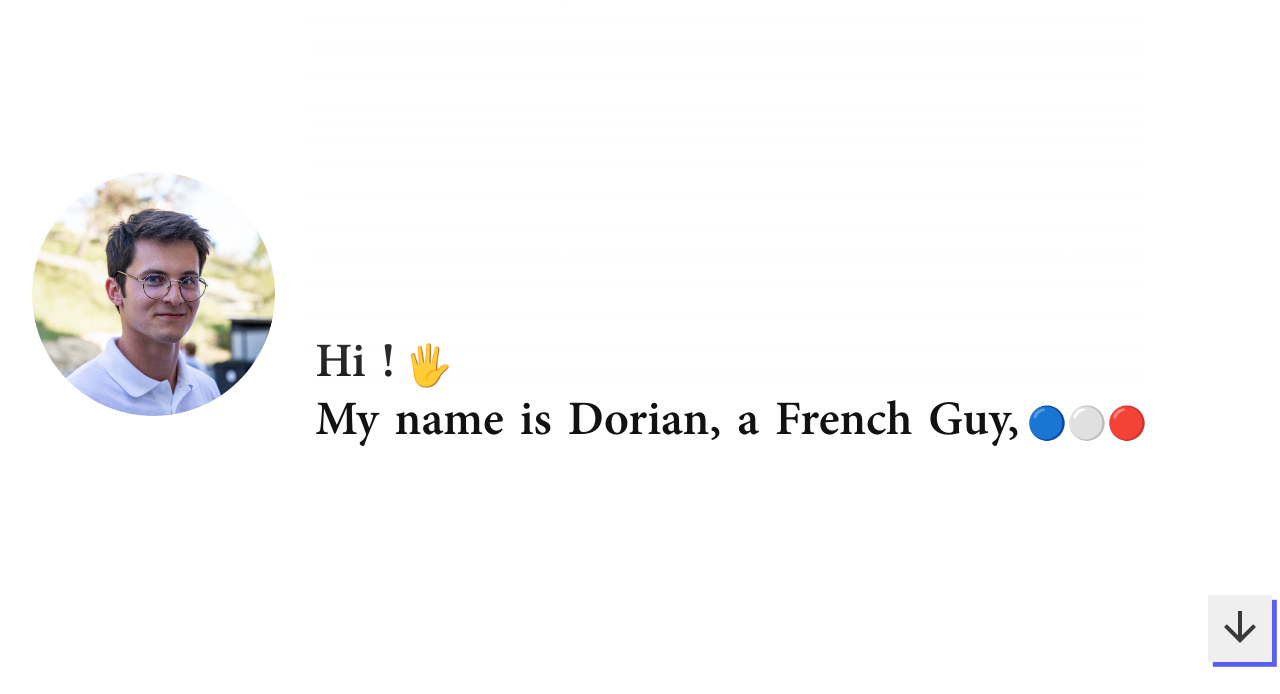
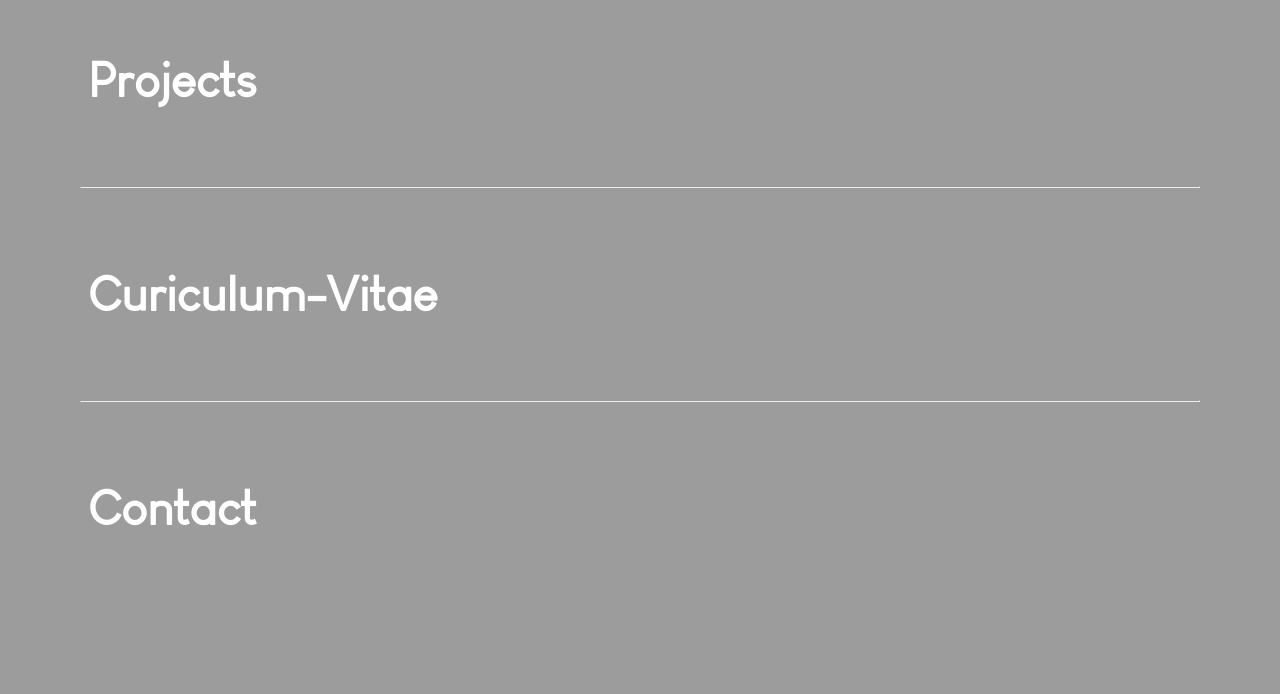
Before and after one commit to Dorian-Perthuis/portFolio, a Svelte app: page / in a window 1280 px wide. Shown: the part 106-800 px from the top of the page. Built offline with nearby package versions, Linux system fonts and the light colour scheme.

Commit message:
styling of the component

```diff
--- a/src/App.svelte
+++ b/src/App.svelte
@@ -1,9 +1,10 @@
 <script lang="ts">
-  import HeroBanner from "./lib/heroBanner.svelte";
+  import HamburgerMenu from "./lib/hamburgerMenu.svelte";
+import HeroBanner from "./lib/heroBanner.svelte";
 </script>
 
 <main>
-    <div class="heroBanner"><HeroBanner></HeroBanner></div>
+    <HamburgerMenu></HamburgerMenu>
 </main>
 
 <style>
--- a/src/app.css
+++ b/src/app.css
@@ -3,7 +3,9 @@
   --grey-color: #EFEFEF;
   --white-color: #ffffff;
   --accent-color: #595FF3;
-
+  --font-size-big: 5rem;
+  --font-size-medium: 3rem;
+  --font-size-small:1rem;
 }
 
 *{
--- a/src/lib/Word.svelte
+++ b/src/lib/Word.svelte
@@ -17,9 +17,7 @@
         overflow: hidden;
     }
     p{
-        font-family: "MinionPro";
         font-size: clamp(1rem, 4vw ,3rem);
         padding-inline: 0.5rem;
-        color: var(--black-color);
     }
 </style>
--- /dev/null
+++ b/src/lib/hamburgerMenu.svelte
@@ -0,0 +1,61 @@
+<script lang="ts">
+    import Phrase from "./Phrase.svelte";
+    import { fade } from "svelte/transition";
+    import { onMount } from 'svelte';
+
+    let isLoaded:boolean = false;
+
+    onMount(() => {
+        isLoaded = true;
+    })
+
+
+</script>
+
+    <div class="menu">
+        <div class="container">
+            <h1><Phrase delay={500} value="Projects"></Phrase></h1>
+            {#if isLoaded}
+            <hr in:fade={{duration:800, delay:300}}>
+            {/if}
+            <h1><Phrase delay={800} value="Curiculum-Vitae"></Phrase></h1>
+            {#if isLoaded}
+            <hr in:fade={{duration:800, delay:600}}>
+            {/if}
+            <h1><Phrase delay={1200} value="Contact"></Phrase></h1>
+        </div>
+    </div>
+
+
+<style>
+    .menu{
+        display:flex;
+        justify-content: center;
+        align-items: center;
+        height: 100vh;
+        width: 100vw;
+        backdrop-filter: blur(20px) saturate(200%);
+        -webkit-backdrop-filter: blur(20px) saturate(200%);
+        background-color: rgba(28, 28, 28, 0.437);
+        padding: 5rem;
+        box-sizing: border-box;
+    }
+    .container{
+        height: 100%;
+        width: 100%;
+        display: flex;
+        flex-direction: column;
+        justify-content: start;
+
+        align-items: stretch;
+    }
+    h1{
+        display: flex;
+        align-items: center;
+        font-family: 'MinionPro';
+        font-size: var(--font-size-big);
+        color: var(--white-color);
+        flex-grow: 1;
+    }
+
+</style>
--- a/src/lib/heroBanner.svelte
+++ b/src/lib/heroBanner.svelte
@@ -55,6 +55,8 @@
         justify-content: end;
         align-items: start;
         padding-bottom: 25%;
+        font-family: "MinionPro";
+        color:var(--black-color);
     }
     #description::before{
         position: absolute;
```
